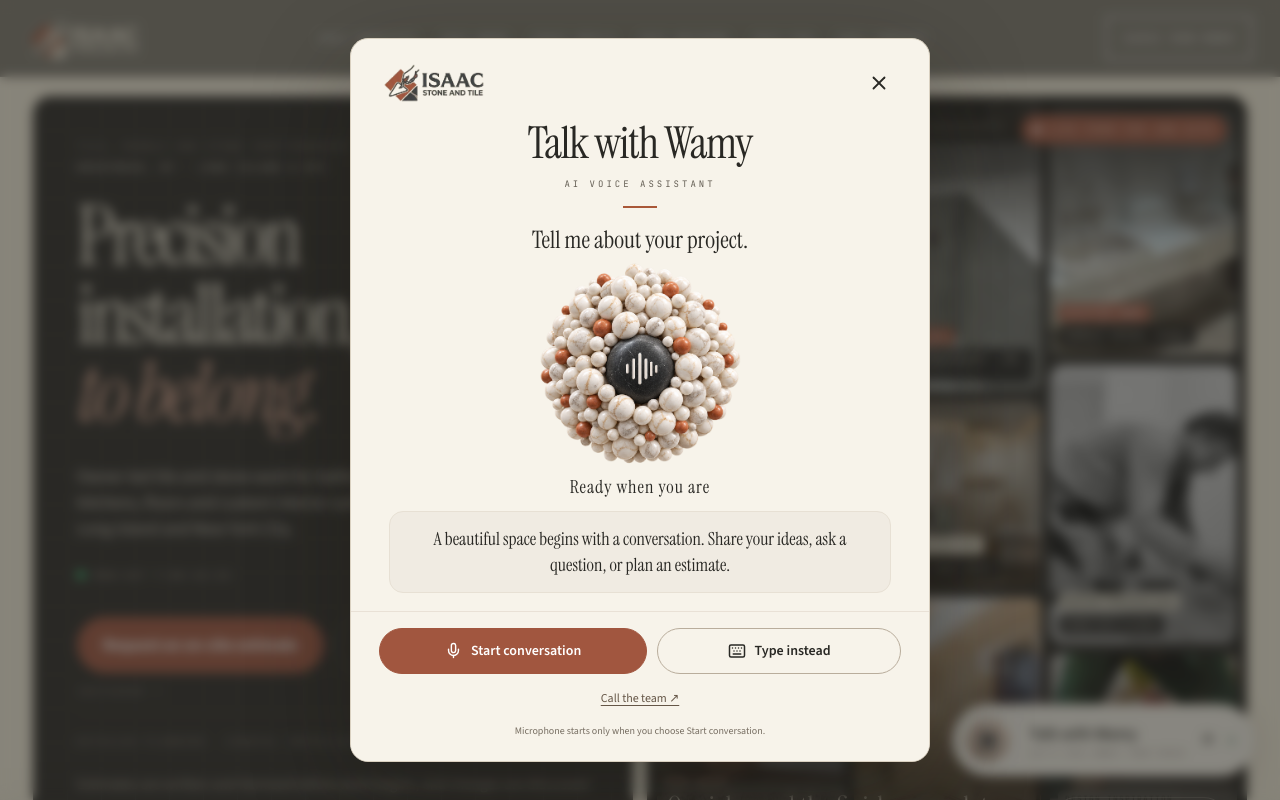
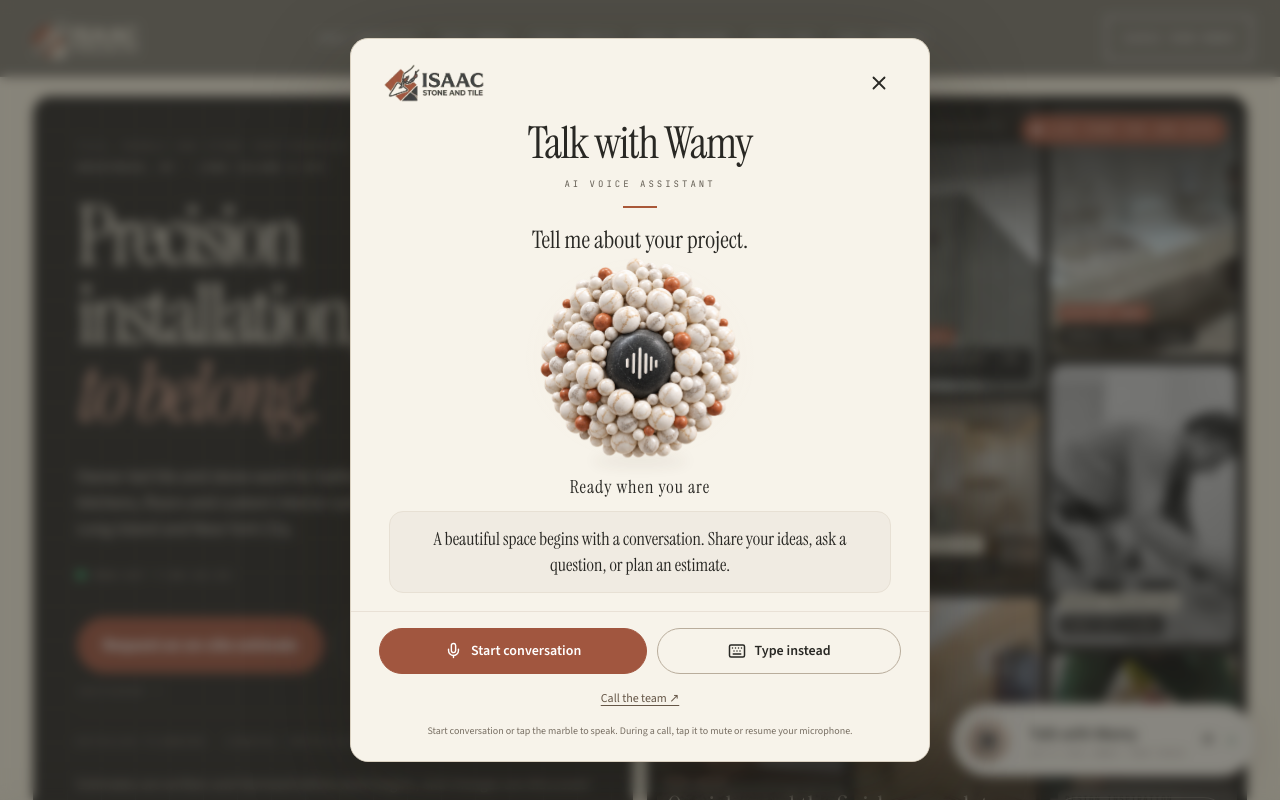
Before and after one commit to mfrancois3k/isaacStone, a React (Vite) app: page / in a window 1280 px wide. Both pictures are taken after a click on the button "Talk with Wamy". Shown: the top 800 px of the page. Built offline with nearby package versions, Linux system fonts and the light colour scheme.

Commit message:
Animate Wamy marble with live audio and add GSAP heading reveals

```diff
--- a/src/components/MarbleSphere.tsx
+++ b/src/components/MarbleSphere.tsx
@@ -1,32 +1,72 @@
-type State =
-  "idle" | "connecting" | "listening" | "thinking" | "speaking" | "paused";
+import { useEffect, useRef } from "react";
+import { gsap } from "gsap";
+import { followVoiceLevel } from "./marble-motion";
+
+type State = "idle" | "connecting" | "listening" | "thinking" | "speaking" | "paused";
 const frames = ["idle", "listening", "thinking", "speaking", "paused"] as const;
 
-/** All five images stay mounted: state changes animate only their opacity. */
-export function MarbleSphere({
-  state,
-}: {
-  state: State;
-  getAudioLevel?: (output: boolean) => number;
+export function MarbleSphere({state,getAudioLevel,onActivate,label,disabled}: {
+  state: State; getAudioLevel?: (output:boolean)=>number;
+  onActivate:()=>void; label:string; disabled?:boolean;
 }) {
-  const active = state === "connecting" ? "thinking" : state;
-  return (
-    <div
-      className="marble-stage marble-frames"
-      aria-hidden="true"
-      data-state={active}
-    >
-      <span className="marble-glow" />
-      {frames.map((frame) => (
-        <img
-          key={frame}
-          src={`/assets/wamy/${frame}.png`}
-          alt=""
-          width={1254}
-          height={1254}
-          style={{ opacity: frame === active ? 1 : 0 }}
-        />
-      ))}
-    </div>
-  );
+  const stage=useRef<HTMLDivElement>(null);
+  const magnetic=useRef<HTMLSpanElement>(null);
+  const sculpture=useRef<HTMLSpanElement>(null);
+  const glow=useRef<HTMLSpanElement>(null);
+  const halo=useRef<HTMLSpanElement>(null);
+  const latest=useRef({state,getAudioLevel});
+  latest.current={state,getAudioLevel};
+  useEffect(()=>{
+    const root=stage.current!, orb=sculpture.current!, attract=magnetic.current!;
+    const reduced=matchMedia('(prefers-reduced-motion: reduce)');
+    const fine=matchMedia('(hover:hover) and (pointer:fine)');
+    const xTo=gsap.quickTo(attract,'x',{duration:.45,ease:'power3.out'});
+    const yTo=gsap.quickTo(attract,'y',{duration:.45,ease:'power3.out'});
+    const rotateTo=gsap.quickTo(attract,'rotation',{duration:.45,ease:'power3.out'});
+    let level=0,last=0,raf=0;
+    const reset=()=>{if(reduced.matches)return;xTo(0);yTo(0);rotateTo(0);};
+    const move=(event:PointerEvent)=>{
+      if(reduced.matches||!fine.matches)return;
+      const r=root.getBoundingClientRect();
+      const x=(event.clientX-r.left-r.width/2)/(r.width/2);
+      const y=(event.clientY-r.top-r.height/2)/(r.height/2);
+      xTo(Math.max(-12,Math.min(12,x*12)));yTo(Math.max(-8,Math.min(8,y*8)));rotateTo(x*3);
+    };
+    const tick=(time:number)=>{
+      const {state,getAudioLevel}=latest.current;
+      const active=state==='speaking'||state==='listening';
+      const sample=active ? (getAudioLevel?.(state==='speaking')||0) : 0;
+      level=followVoiceLevel(level,sample,last?time-last:16);last=time;
+      orb.style.transform=`scale(${1+level*.115}) rotate(${level*2.5}deg)`;
+      if(glow.current){glow.current.style.opacity=String((active ? .35 : .13)+level*.65);glow.current.style.transform=`scale(${1+level*.3})`;}
+      if(halo.current){halo.current.style.opacity=String(active ? .12+level*.55 : 0);halo.current.style.transform=`scale(${.88+level*.28})`;}
+      root.dataset.audioLevel=level.toFixed(3);
+      raf=requestAnimationFrame(tick);
+    };
+    const sync=()=>{
+      cancelAnimationFrame(raf);last=0;
+      if(reduced.matches||document.hidden){
+        level=0;gsap.killTweensOf(attract);gsap.set(attract,{clearProps:'transform'});
+        orb.style.transform='none';if(glow.current)glow.current.style.opacity='0';if(halo.current)halo.current.style.opacity='0';
+      } else raf=requestAnimationFrame(tick);
+    };
+    root.addEventListener('pointermove',move);root.addEventListener('pointerleave',reset);
+    reduced.addEventListener('change',sync);document.addEventListener('visibilitychange',sync);sync();
+    return()=>{cancelAnimationFrame(raf);gsap.killTweensOf(attract);root.removeEventListener('pointermove',move);root.removeEventListener('pointerleave',reset);reduced.removeEventListener('change',sync);document.removeEventListener('visibilitychange',sync);};
+  },[]);
+  const active=state==='connecting'?'thinking':state;
+  return <div ref={stage} className="marble-stage marble-interactive" data-state={active}>
+    <span className="marble-shadow" aria-hidden="true"/>
+    <button className="marble-hit" onClick={onActivate} aria-label={label} title={label} disabled={disabled}>
+      <span ref={magnetic} className="marble-magnetic">
+        <span className="marble-float">
+          <span ref={glow} className="marble-audio-glow"/>
+          <span ref={halo} className="marble-audio-halo"/>
+          <span ref={sculpture} className="marble-sculpture">
+            {frames.map(frame=><img key={frame} src={`/assets/wamy/${frame}.png`} alt="" width={1254} height={1254} style={{opacity:frame===active?1:0}}/>)}
+          </span>
+        </span>
+      </span>
+    </button>
+  </div>;
 }
--- a/src/components/WamyDialog.tsx
+++ b/src/components/WamyDialog.tsx
@@ -240,6 +240,9 @@
               <MarbleSphere
                 state={sphereState}
                 getAudioLevel={voice.getAudioLevel}
+                onActivate={voice.active ? voice.toggleMute : start}
+                label={voice.active ? (voice.muted ? "Resume microphone with Wamy marble" : "Mute microphone with Wamy marble") : "Start conversation with Wamy marble"}
+                disabled={!voice.supported || voice.state === 'connecting'}
               />
             )}
             <p className="wamy-status" role="status">
@@ -368,7 +371,7 @@
               <a href="tel:+16315305883">Call the team ↗</a>
             </div>
             <small>
-              Microphone starts only when you choose Start conversation.
+              Start conversation or tap the marble to speak. During a call, tap it to mute or resume your microphone.
             </small>
           </footer>
         </div>
--- a/src/components/design-polish.css
+++ b/src/components/design-polish.css
@@ -286,3 +286,20 @@
     transform: none !important;
   }
 }
+/* Wamy: independent float, pointer attraction, and real audio response layers. */
+.marble-hit{position:absolute;inset:0;width:100%;height:100%;padding:0;background:none;border:0;border-radius:50%;cursor:pointer;touch-action:manipulation;}
+.marble-hit:disabled{cursor:wait;}
+.marble-hit:focus-visible{outline:2px solid #a1563f;outline-offset:2px;}
+.marble-magnetic,.marble-float,.marble-sculpture{position:absolute;inset:0;display:block;pointer-events:none;}
+.marble-float{animation:marble-hover 4.8s ease-in-out infinite;}
+.marble-sculpture{will-change:transform;}
+.marble-sculpture>img{position:absolute;left:0;top:-6%;width:100%;height:auto;object-fit:contain;transition:opacity .25s ease;}
+.marble-audio-glow{position:absolute;inset:3%;border-radius:50%;background:radial-gradient(ellipse,#d8a77c80,transparent 68%);opacity:.13;pointer-events:none;}
+.marble-audio-halo{position:absolute;left:13%;top:8%;width:74%;aspect-ratio:1;border:1px solid #bc7b5655;border-radius:50%;opacity:0;pointer-events:none;}
+.marble-shadow{position:absolute;left:28%;bottom:5%;width:44%;height:7%;border-radius:50%;background:#40342930;filter:blur(8px);animation:marble-shadow 4.8s ease-in-out infinite;pointer-events:none;}
+.marble-interactive[data-state="paused"] .marble-float,.marble-interactive[data-state="paused"] .marble-shadow{animation-play-state:paused;}
+@keyframes marble-hover{0%,100%{transform:translateY(3px) rotate(-1deg)}50%{transform:translateY(-7px) rotate(1deg)}}
+@keyframes marble-shadow{0%,100%{transform:scale(1);opacity:.6}50%{transform:scale(.84);opacity:.35}}
+.isaac-heading-line-mask{padding-bottom:.12em;margin-bottom:-.12em;}
+@media(hover:hover) and (pointer:fine){[data-htrack] figure img{transition:transform .6s cubic-bezier(.16,1,.3,1);}[data-htrack] figure:hover img{transform:scale(1.035);}}
+@media(prefers-reduced-motion:reduce){.marble-float,.marble-shadow{animation:none;transform:none;}.marble-audio-glow,.marble-audio-halo{opacity:0!important;}.marble-sculpture,.marble-magnetic{transform:none!important;}[data-htrack] figure:hover img{transform:none!important;}}
--- /dev/null
+++ b/src/components/heading-motion.js
@@ -0,0 +1,24 @@
+import {gsap} from 'gsap';
+import {SplitText} from 'gsap/SplitText';
+gsap.registerPlugin(SplitText);
+
+/** Mask actual visual lines, and reflow them when the font or viewport changes. */
+export function startHeadingMotion(headings) {
+  const records=new Map();
+  const observer=new IntersectionObserver(entries=>entries.forEach(({target,isIntersecting})=>{
+    if(!isIntersecting)return;
+    target.dataset.headingEntered='1';records.get(target)?.tween?.play();observer.unobserve(target);
+  }),{threshold:.15,rootMargin:'0px 0px -8% 0px'});
+  headings.forEach(el=>{
+    const record={split:null,tween:null};records.set(el,record);
+    record.split=SplitText.create(el,{type:'lines',mask:'lines',autoSplit:true,linesClass:'isaac-heading-line',onSplit(self){
+      const entered=el.dataset.headingEntered==='1';
+      const tween=gsap.fromTo(self.lines,{yPercent:110},{yPercent:0,duration:1.05,stagger:.09,ease:'power4.out',paused:true});
+      record.tween=tween;
+      if(entered)tween.progress(1);
+      return tween;
+    }});
+    observer.observe(el);
+  });
+  return()=>{observer.disconnect();records.forEach(r=>r.split?.revert());};
+}
--- /dev/null
+++ b/src/components/marble-motion.ts
@@ -0,0 +1,7 @@
+/** Fast attack and slower release keep syllables distinct without twitching. */
+export function followVoiceLevel(previous: number, sample: number, deltaMs: number) {
+  const target = Number.isFinite(sample) ? Math.min(1, Math.max(0, sample)) : 0;
+  const dt = Math.min(64, Math.max(0, deltaMs));
+  const tau = target > previous ? 45 : 180;
+  return previous + (target - previous) * (1 - Math.exp(-dt / tau));
+}
--- a/src/components/site-motion.js
+++ b/src/components/site-motion.js
@@ -2,6 +2,13 @@
 export function startSiteMotion(root, reduced) {
   const one = (s) => root.querySelector(s),
     all = (s) => [...root.querySelectorAll(s)];
+  let disposed = false, disposeHeadings;
+  const headings = all('[data-panel] h2, #work h2, #reels h2, #owner h2, #why h2, #beforeafter h2, #faq h2, #contact h2');
+  if (!reduced && headings.length) {
+    import('./heading-motion.js').then(({startHeadingMotion}) => {
+      if (!disposed) disposeHeadings = startHeadingMotion(headings);
+    }).catch(() => { /* Copy remains visible if the optional animation chunk cannot load. */ });
+  }
   const bar = one("#isv-progress"),
     header = one("#isv-header"),
     hero = one("[data-hero-text]"),
@@ -367,6 +374,8 @@
   document.addEventListener("visibilitychange", wake);
   wake();
   return () => {
+    disposed = true;
+    disposeHeadings?.();
     cancelAnimationFrame(raf);
     heroAnimations.forEach((a) => a.cancel());
     io.disconnect();
```
Also changed, not shown: 1 other file (tests, documents, lock files or other folders).
